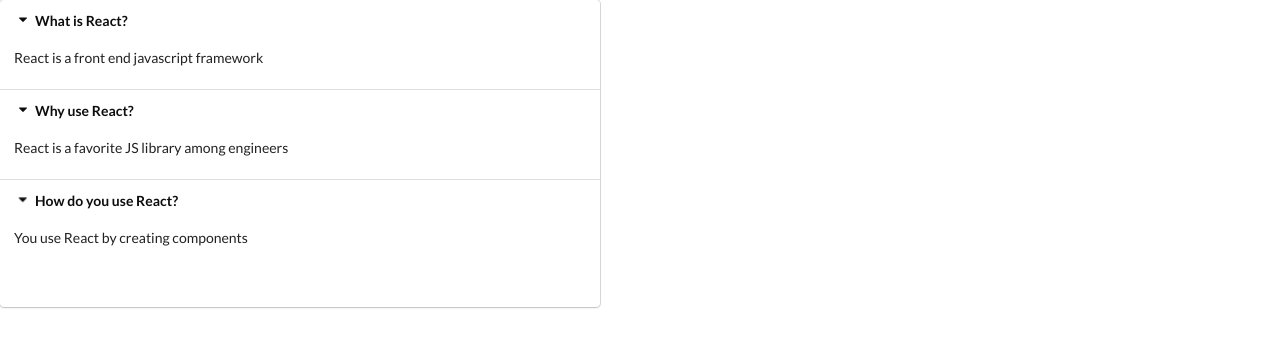
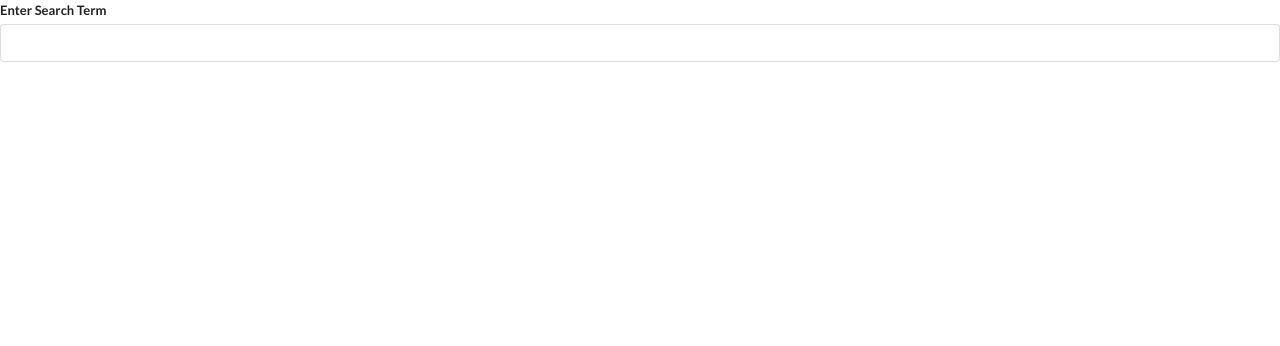
Before and after one commit to rostyslav-horytskyi/react_widgets, a React (Create React App) app: page / in a window 1280 px wide. Shown: the top 346 px of the page. Built offline with nearby package versions, Linux system fonts and the light colour scheme.

Commit message:
Create Search component

```diff
--- a/src/App.js
+++ b/src/App.js
@@ -1,5 +1,6 @@
 import React from 'react';
 import { Accordion } from './components/Accordion';
+import { Search } from './components/Search';
 
 const items = [
   {
@@ -18,6 +19,6 @@
 
 export const App = () => {
   return (
-    <div><Accordion items={items} /></div>
+    <div><Search /></div>
   );
 };
--- a/src/components/Accordion.js
+++ b/src/components/Accordion.js
@@ -9,21 +9,24 @@
 
   return (
     <div className="ui styled accordion">
-      {items.map((item, index) => (
+      {items.map((item, index) => {
+        const active = index === activeIndex ? 'active' : '';
+
+        return (
           <React.Fragment key={item.title}>
             <div
-            className="title active"
+              className={`title active ${active}`}
               onClick={() => onTitleClick(index)}
             >
               <i className="dropdown icon"></i>
               {item.title}
             </div>
-          <div className="content active">
+            <div className={`content ${active}`}>
               <p>{item.content}</p>
             </div>
           </React.Fragment>
-      ))}
-      <h1>{activeIndex}</h1>
+        )
+      })}
     </div>
   );
 };
--- /dev/null
+++ b/src/components/Search.js
@@ -0,0 +1,20 @@
+import React, { useState } from 'react';
+
+export const Search = () => {
+  const [term, setTerm] = useState('');
+
+  return (
+    <div>
+      <div className="ui form">
+        <div className="field">
+          <label>Enter Search Term</label>
+          <input
+            value={term}
+            onChange={e => setTerm(e.target.value)}
+            className="input"
+          />
+        </div>
+      </div>
+    </div>
+  );
+};
```
Lines whose indentation alone changed are shown as unchanged.
